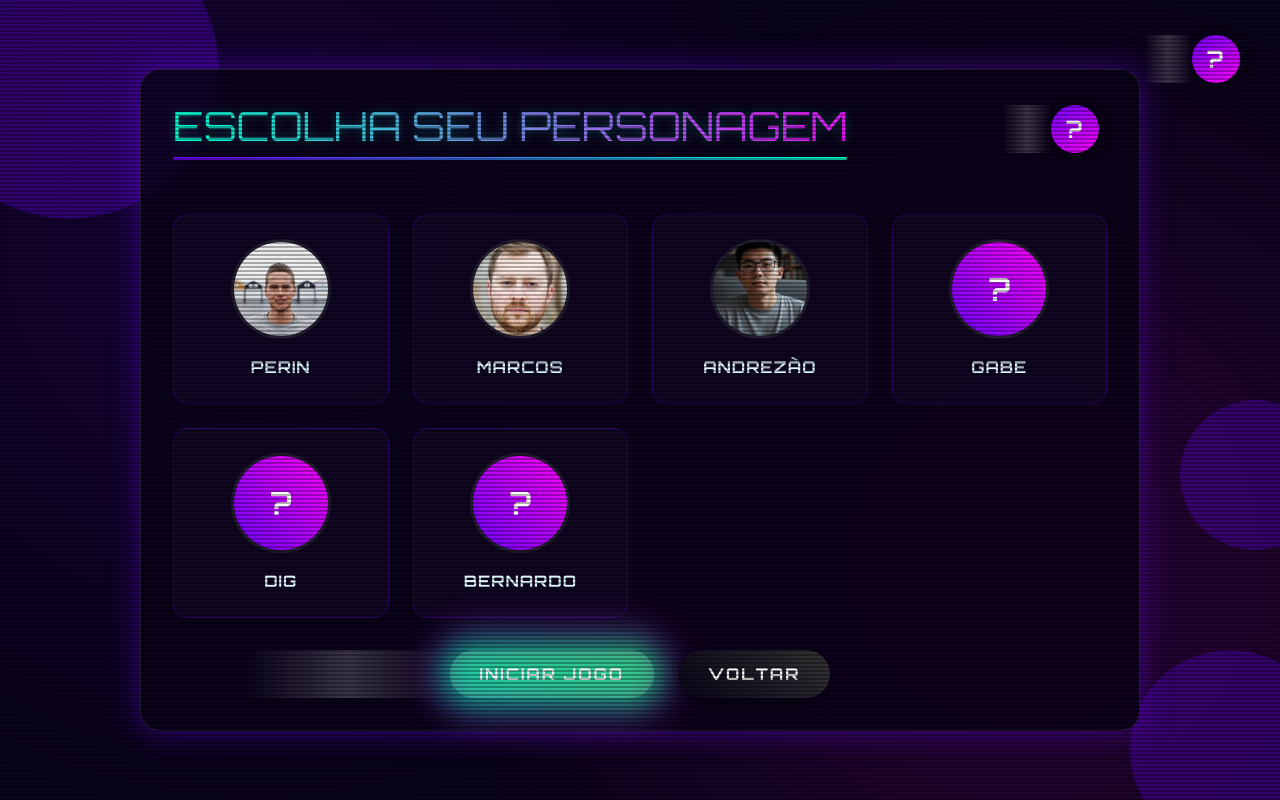
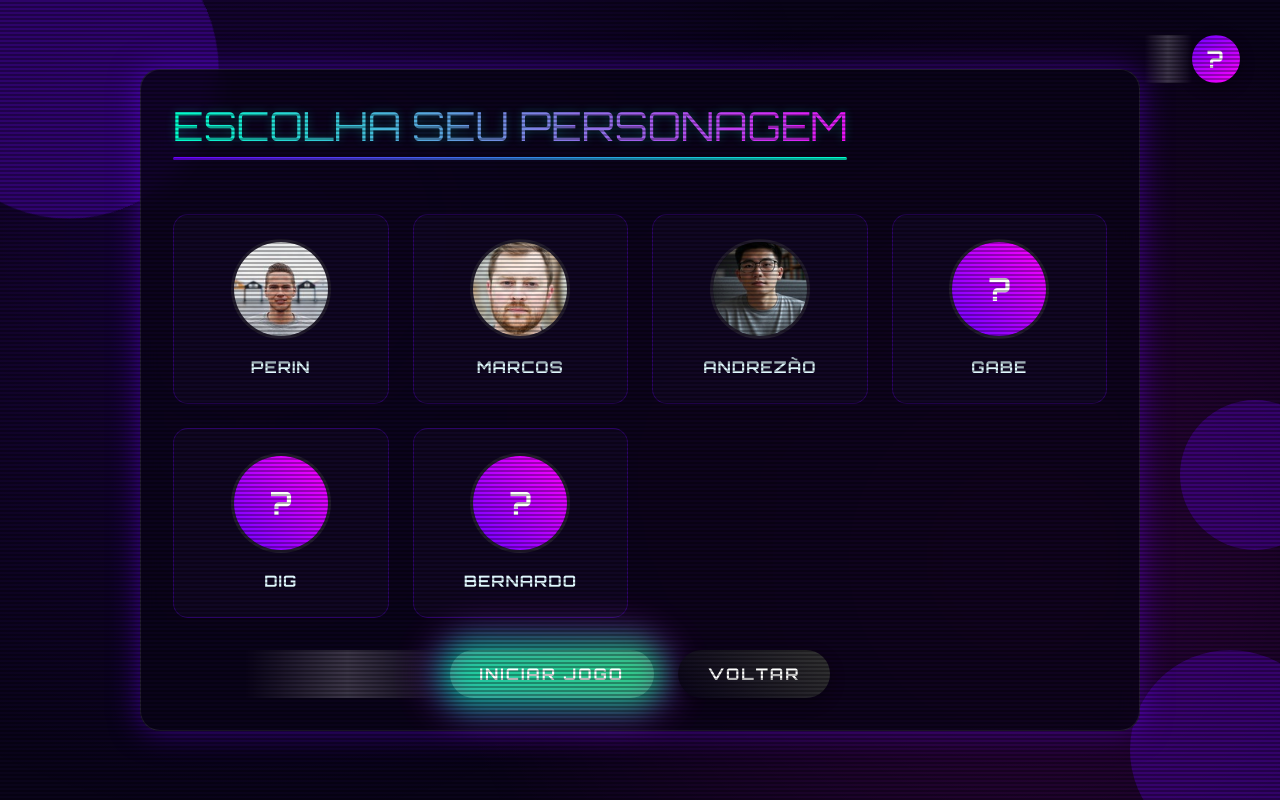
Before and after one commit to heitorsfreitass/ESOFT3S-A-Front-end, a Vue app: page / in a window 1280 px wide. Both pictures are taken after a click on the button "JOGAR". Built offline with nearby package versions, Linux system fonts and the light colour scheme.

Commit message:
fixing words out of screen

```diff
--- a/src/components/Telajogo.vue
+++ b/src/components/Telajogo.vue
@@ -20,13 +20,7 @@
 
     <!-- Tela de seleção de personagem -->
     <div v-if="!jogoIniciado" class="selection-screen">
-      <div class="how-to-play-container">
-        <button class="game-button how-to-play-button" @click="mostrarComoJogar = true" aria-label="Como Jogar">
-          <span>?</span>
-        </button>
-      </div>
       <h1 class="game-title">ESCOLHA SEU PERSONAGEM</h1>
-
       <div class="characters-grid">
         <div v-for="(p, index) in personagens" :key="index" class="character-card"
           :class="{ selected: personagemSelecionado === index }" @click="selecionarPersonagem(index)">
@@ -453,7 +447,7 @@ export default {
       // Cria objeto palavra com posição e velocidade
       const palavra = {
         texto: palavraTexto,
-        x: Math.random() * (this.areaJogo.width - 100), // Ajusta para evitar overflow
+        x: Math.random() * (this.areaJogo.width - (palavraTexto.length * 22 + 20)), // Ajusta para evitar overflow
         y: 0,
         velocidade: 1 + Math.random() * 0.5, // Velocidade base antes multiplicada por velocidadeBase no animarPalavras
         cor: '#ffffff'
```
